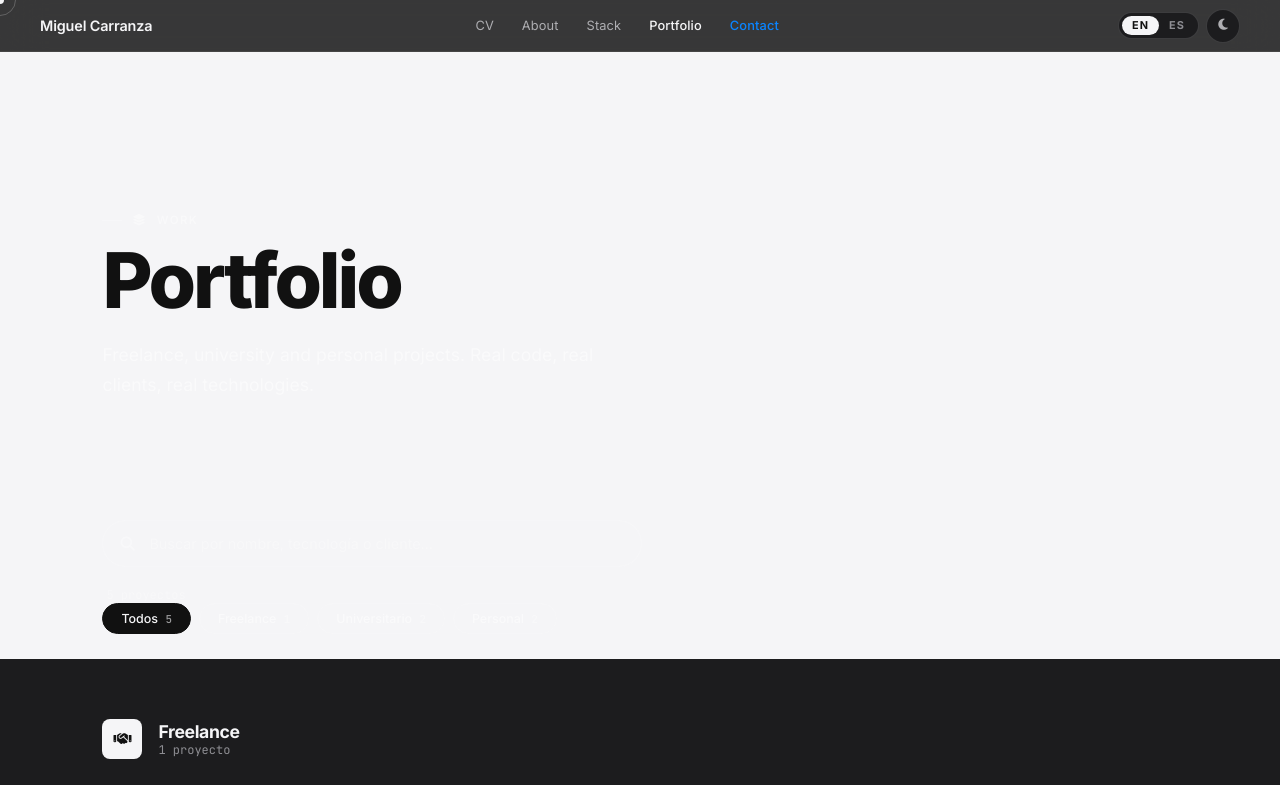
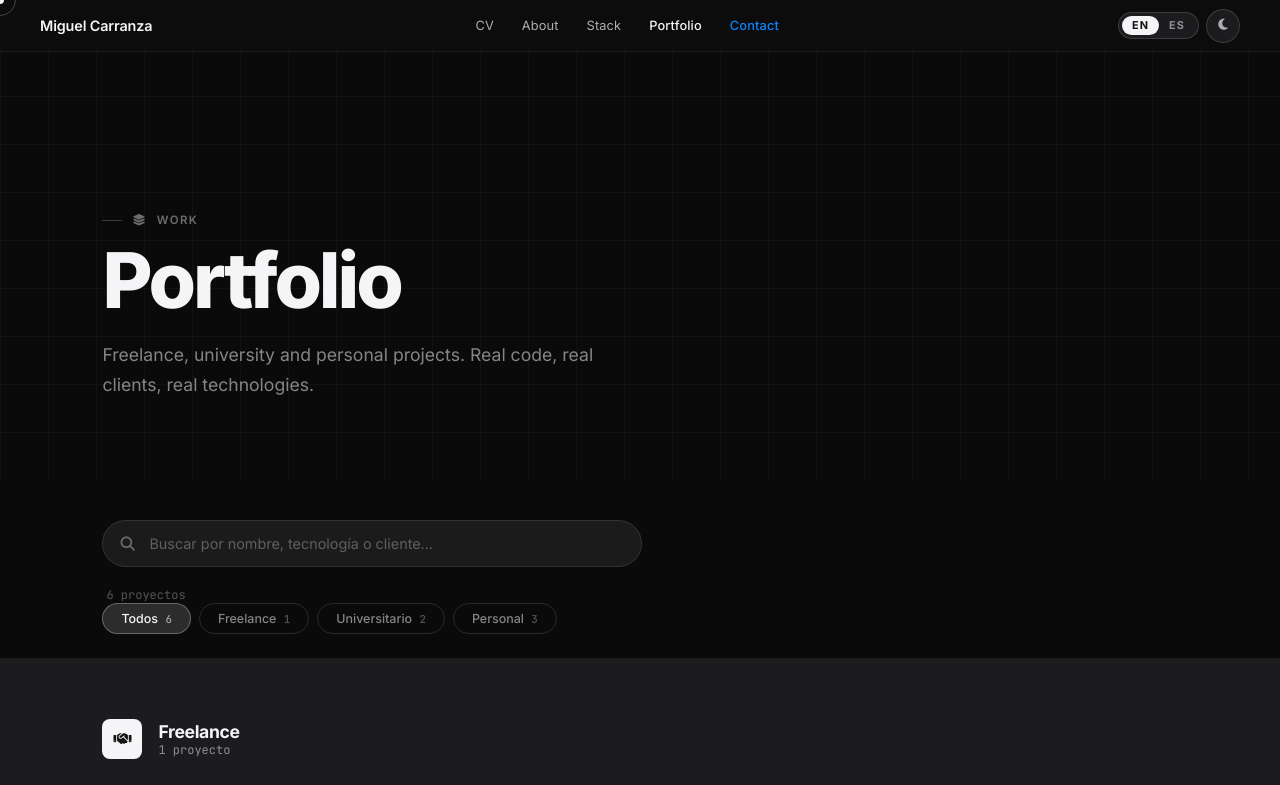
Before and after one commit to MADCO-py/CV-MIGUEL_CARRANZA, a plain HTML site: page pages/portafolio.html in a window 1280 px wide. Both pictures are taken after a click on the button "Toggle dark mode". Shown: the top 785 px of the page. Drawn offline with Linux system fonts and the light colour scheme.

Commit message:
Correccion de Errores

```diff
--- a/css/portfolio.css
+++ b/css/portfolio.css
@@ -436,6 +436,31 @@
 }
 
 
+/* ── DARK MODE OVERRIDES
+   El hero y la barra de búsqueda usan var(--black) de fondo, que en dark mode
+   invierte a un tono claro. Se fijan en oscuro para que el texto blanco
+   hardcodeado siga siendo legible.
+   ── */
+[data-theme="dark"] .pf-hero {
+  background: #0a0a0a;
+}
+[data-theme="dark"] .pf-hero h1 {
+  color: #f5f5f7;
+}
+[data-theme="dark"] .search-bar-wrap {
+  background: #0a0a0a;
+  border-bottom-color: rgba(255, 255, 255, 0.07);
+}
+[data-theme="dark"] #searchInput {
+  color: #f5f5f7;
+}
+[data-theme="dark"] .filter-btn.active {
+  background: rgba(255, 255, 255, 0.14);
+  color: #f5f5f7;
+  border-color: rgba(255, 255, 255, 0.28);
+}
+
+
 /* ── RESPONSIVE ── */
 @media (max-width: 960px) {
   .pf-hero           { padding: 110px 6% 60px; }
--- a/index.html
+++ b/index.html
@@ -4,6 +4,7 @@
   <meta charset="UTF-8">
   <meta name="viewport" content="width=device-width, initial-scale=1.0">
   <title>Miguel Carranza — Software Engineer</title>
+  <link rel="icon" type="image/png" href="img/Icono.png">
 
   <!-- Anti-FOUC: apply saved theme before CSS renders to avoid flash -->
   <script>(function(){var t=localStorage.getItem('theme')||'light',l=localStorage.getItem('lang')||'en';document.documentElement.setAttribute('data-theme',t);document.documentElement.setAttribute('data-lang',l);document.documentElement.lang=l})()</script>
--- a/js/portfolio.js
+++ b/js/portfolio.js
@@ -91,6 +91,18 @@ const PROJECTS = [
     image:    "../img/GVU.png",
     github:   "https://github.com/MADCO-py/GVU",
     demo:     "",
+    sold:     false,
+  },
+  {
+    id:       "mad-gains",
+    name:     "MAD Gains",
+    category: "personal",
+    client:   "",
+    desc:     "Aplicación web para seguimiento de entrenamiento y nutrición. Permite registrar rutinas de gym, ver historial de ejercicios y llevar control de alimentación diaria.",
+    tech:     ["HTML", "CSS", "JavaScript"],
+    image:    "../img/mad_gains.png", /* COLOCA TU IMAGEN AQUÍ */
+    github:   "",
+    demo:     "https://madco-py.github.io/mad-gains/",
     sold:     false,
   },
 
--- a/pages/portafolio.html
+++ b/pages/portafolio.html
@@ -4,6 +4,7 @@
   <meta charset="UTF-8">
   <meta name="viewport" content="width=device-width, initial-scale=1.0">
   <title>Portafolio — Miguel Carranza</title>
+  <link rel="icon" type="image/png" href="../img/Icono.png">
 
   <!-- Anti-FOUC: apply saved theme/lang before CSS renders -->
   <script>(function(){var t=localStorage.getItem('theme')||'light',l=localStorage.getItem('lang')||'en';document.documentElement.setAttribute('data-theme',t);document.documentElement.setAttribute('data-lang',l);document.documentElement.lang=l})()</script>
```
Also changed, not shown: img/Icono.png (added), img/mad_gains.png (added).
